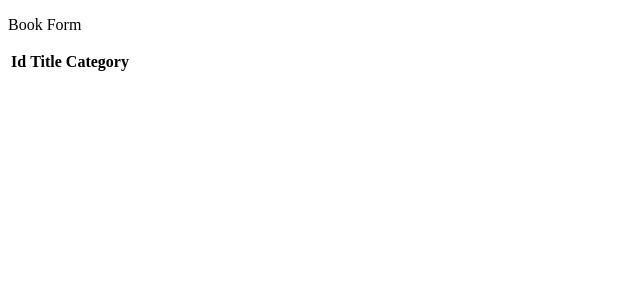
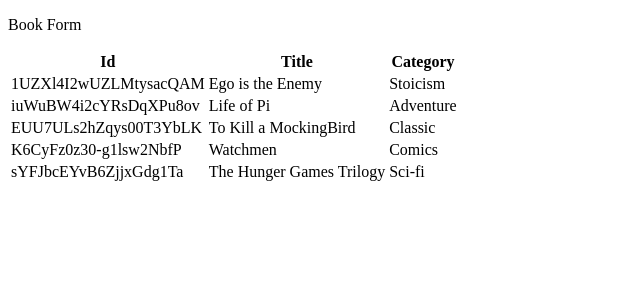
Before and after one commit to SamroodAli/magic-books, a React (Create React App) app: page / in a window 1280 px wide. Shown: the top 300 px of the page, without its empty margins (0-640 px from the left). Built offline with nearby package versions, Linux system fonts and the light colour scheme.

Commit message:
Books:Give redux store initial State

```diff
--- a/package.json
+++ b/package.json
@@ -6,6 +6,7 @@
     "@testing-library/jest-dom": "^5.11.4",
     "@testing-library/react": "^11.1.0",
     "@testing-library/user-event": "^12.1.10",
+    "nanoid": "^3.1.30",
     "prop-types": "^15.7.2",
     "react": "^17.0.2",
     "react-dom": "^17.0.2",
--- a/src/state/index.js
+++ b/src/state/index.js
@@ -1,5 +1,37 @@
 import { createStore } from 'redux';
+import { nanoid } from 'nanoid';
 import rootReducer from './reducers';
 
 export * as actionCreators from './action-creators';
-export default createStore(rootReducer);
+
+const initialState = {
+  books: [
+    {
+      id: nanoid(),
+      title: 'Ego is the Enemy',
+      category: 'Stoicism',
+    },
+    {
+      id: nanoid(),
+      title: 'Life of Pi',
+      category: 'Adventure',
+    },
+    {
+      id: nanoid(),
+      title: 'To Kill a MockingBird',
+      category: 'Classic',
+    },
+    {
+      id: nanoid(),
+      title: 'Watchmen',
+      category: 'Comics',
+    },
+    {
+      id: nanoid(),
+      title: 'The Hunger Games Trilogy',
+      category: 'Sci-fi',
+    },
+  ],
+};
+
+export default createStore(rootReducer, initialState);
```
Also changed, not shown: 1 other file (tests, documents, lock files or other folders).
